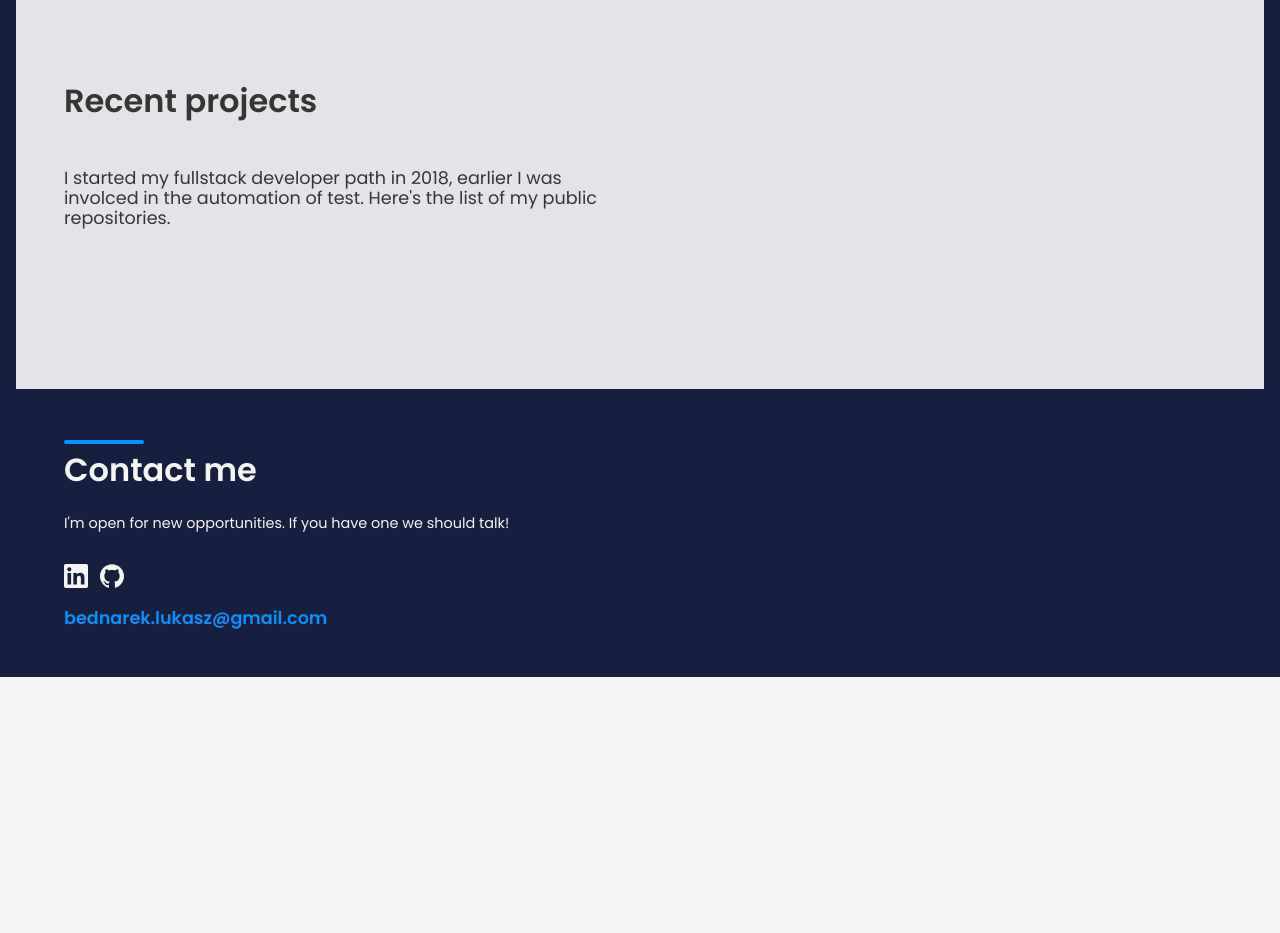
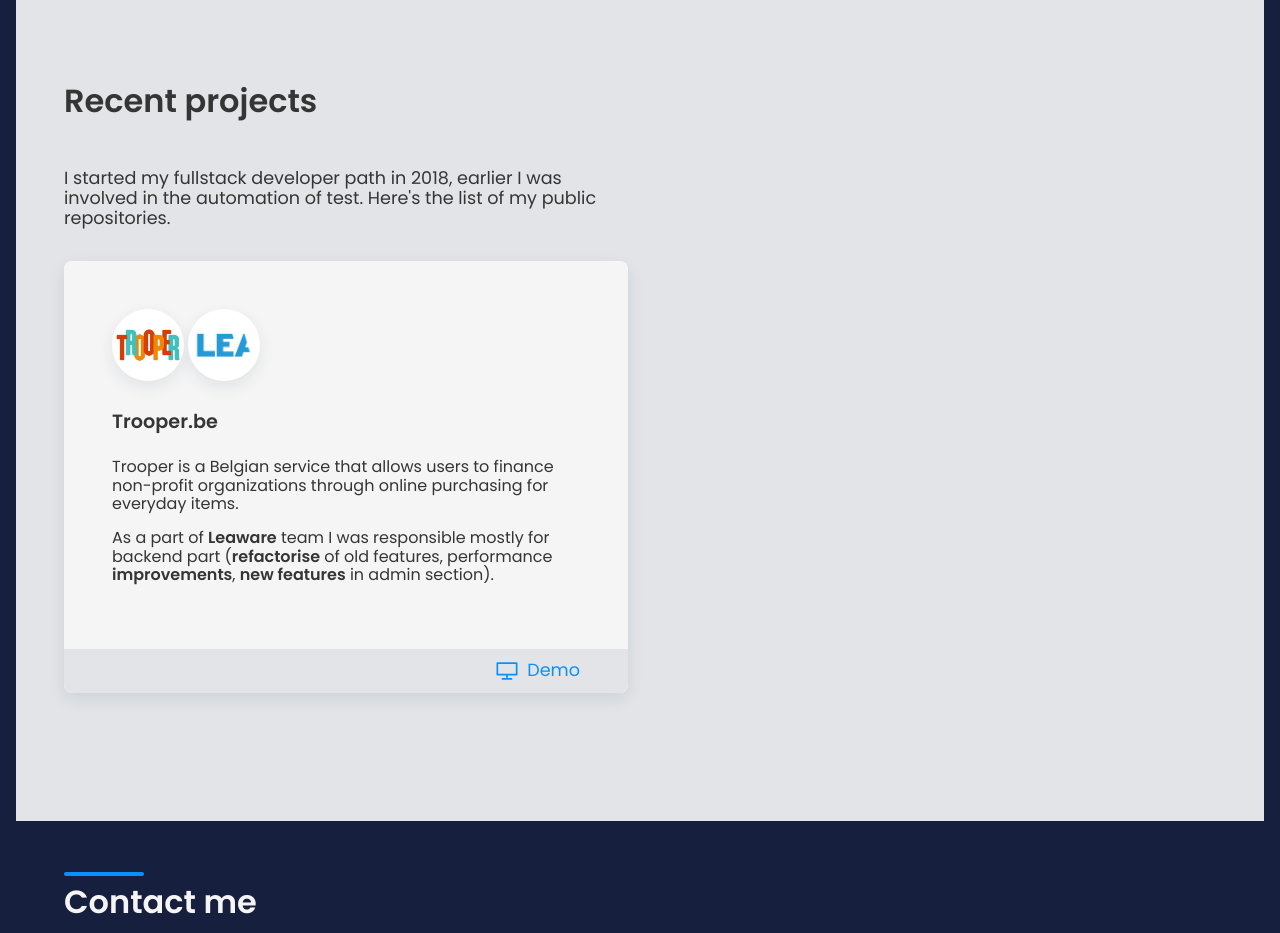
Before and after one commit to thelukkz/thelukkz.github.io, a website: page src/content/index.html in a window 1280 px wide. Shown: the part 1880-2813 px from the top of the page. Before the commit the page ends 2557 px from the top, so only its background shows below. Drawn offline with nearby package versions, Linux system fonts and the light colour scheme; files that its build step writes are made by us from their sources; no server answers; files whose address does not match are found by name.

Commit message:
feat: add trooper to projects list

```diff
--- a/src/content/index.html
+++ b/src/content/index.html
@@ -9,7 +9,8 @@
   <meta name="description" content="Personal site (online CV) with projects and skills list by Łukasz Bednarek." />
 
   <meta property="og:title" content="Łukasz Bednarek - online CV" />
-  <meta property="og:description" content="Personal site (online CV) with projects and skills list by Łukasz Bednarek." />
+  <meta property="og:description"
+    content="Personal site (online CV) with projects and skills list by Łukasz Bednarek." />
   <meta property="og:url" content="https://thelukkz.github.io" />
 
   <meta property="og:image" content="https://thelukkz.github.io/assets/img/cover.png" />
@@ -87,12 +88,27 @@
     </section>
     <section class="projects" id="projects">
       <h2 class="projects__title">Recent projects</h2>
-        <div class="projects__box">
+      <div class="projects__box">
         <p class="projects__description">
-          I started my fullstack developer path in 2018, earlier I was involced in the automation of test. Here's the
+          I started my fullstack developer path in 2018, earlier I was involved in the automation of test. Here's the
           list of my public repositories.
         </p>
-        <ul class="projects__list projects__list--js"></ul>
+        <ul class="projects__list projects__list--js">
+          <li class="projects__item">
+            <div class="proj-item__info">
+              <img class="proj-item__logo--XL proj-item__logo--circle proj-item__logo--shadow" src="../assets/img/logo_trooper.png" alt="Trooper logo." />
+              <img class="proj-item__logo--XL proj-item__logo--circle proj-item__logo--shadow" src="../assets/img/logo_leaware.png" alt="Leaware logo." />
+              <h4 class="proj-item__title">Trooper.be</h4>
+              <p class="proj-item__description">Trooper is a Belgian service that allows users to finance non-profit organizations through online purchasing for everyday items.</p>
+              <p class="proj-item__description">As a part of <strong>Leaware</strong> team I was responsible mostly for backend part (<strong>refactorise</strong> of old features, performance <strong>improvements</strong>, <strong>new features</strong> in admin section). </p>
+            </div>
+            <div class="proj-item__navi">
+
+              <a class="proj-item__link proj-item__link--page" href="https://trooper.be" target="_blank"
+                rel="nofollow noreferrer">Demo</a>
+            </div>
+          </li>
+        </ul>
       </div>
     </section>
     <footer class="footer">
--- a/src/scss/_projects.scss
+++ b/src/scss/_projects.scss
@@ -72,6 +72,19 @@
     &__logo {
       width: 48px;
       height: 48px;
+
+      &--XL {
+        width: 72px;
+        height: 72px;
+      }
+
+      &--circle {
+        border-radius: 50%;
+      }
+
+      &--shadow {
+        box-shadow: 0px 6px 16px rgba(24, 41, 67, 0.09);
+      }
     }
 
     &__link {
```
Also changed, not shown: src/assets/img/logo_leaware.png (added), src/assets/img/logo_trooper.png (added).
